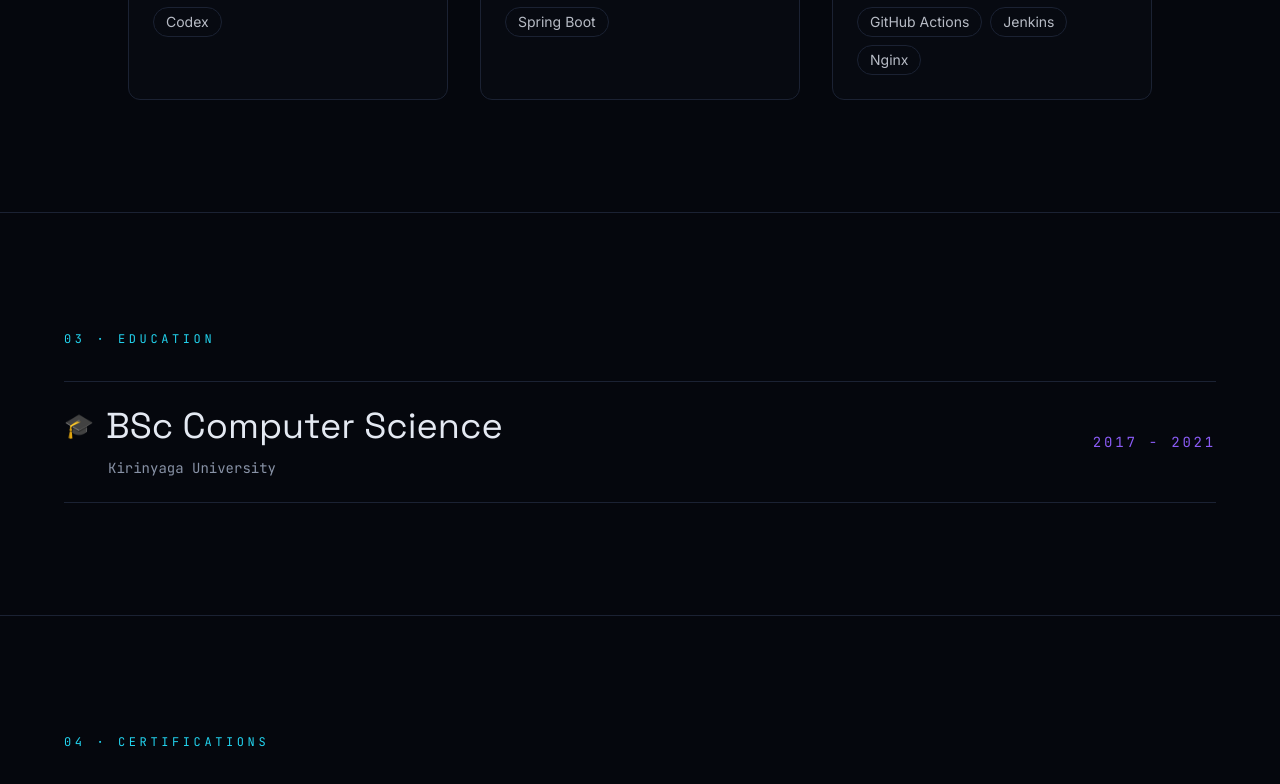
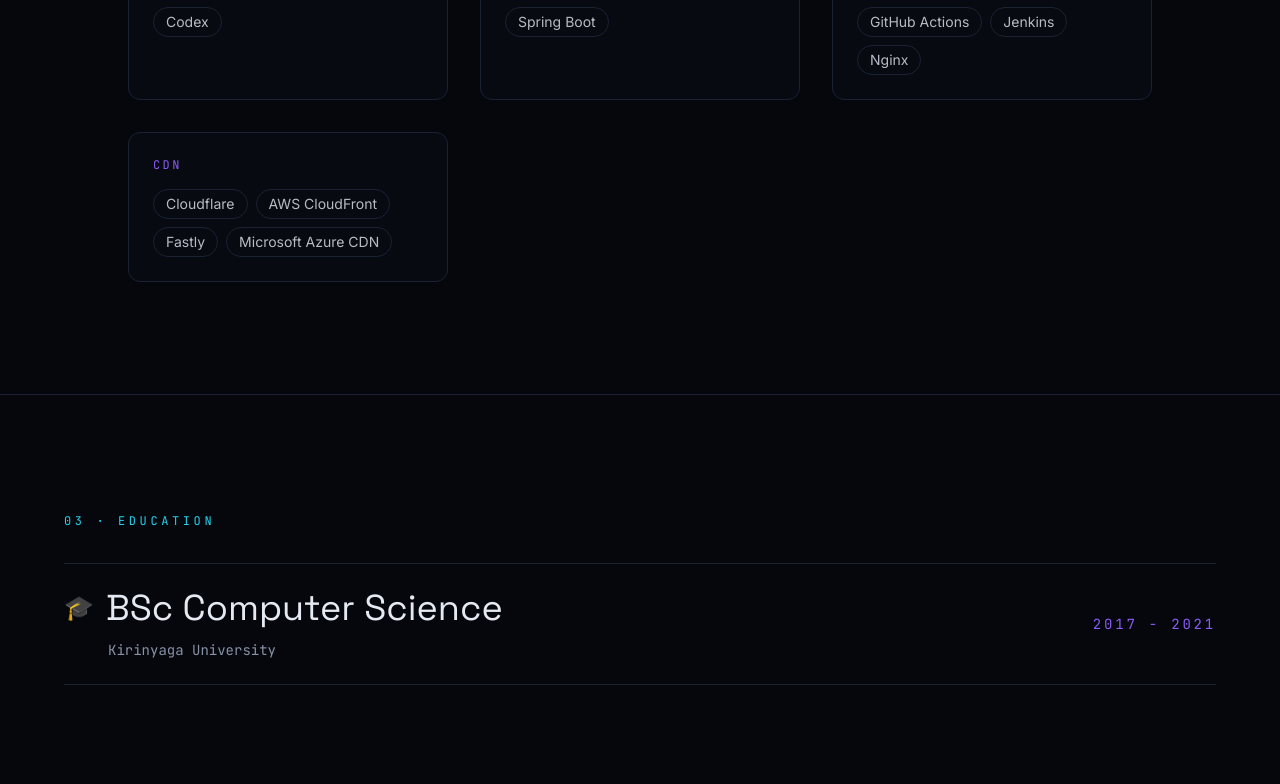
Before and after one commit to Simon-dev348/Simon-dev348.github.io, a Next.js app: page / in a window 1280 px wide. Shown: the part 2740-3524 px from the top of the page. Built offline with nearby package versions, Linux system fonts and the light colour scheme.

Commit message:
Updated Project Links

```diff
--- a/components/Projects.tsx
+++ b/components/Projects.tsx
@@ -3,6 +3,7 @@
 import { motion } from "framer-motion";
 import Reveal from "./Reveal";
 import { projects } from "@/lib/data";
+import { ExternalLink } from "lucide-react";
 
 export default function Projects() {
   return (
@@ -70,6 +71,18 @@
                   <span className="font-mono text-sm text-muted/60 md:text-right">
                     {project.year}
                   </span>
+
+                  <div className="projectUrl items-center justify-center md:flex">
+                    <a
+                      href={project.projectUrl}
+                      target="_blank"
+                      rel="noreferrer"
+                      className="flex shrink-0 items-center gap-1.5 rounded-full border border-line px-3 py-1.5 font-mono text-[10px] text-ink transition-colors hover:border-cyan hover:text-cyan sm:gap-2 sm:px-4 sm:py-2 sm:text-xs"
+                    >
+                      View Project
+                      <ExternalLink size={14} aria-hidden="true" />
+                    </a>
+                  </div>
                 </div>
               </motion.article>
             </Reveal>
--- a/lib/data.ts
+++ b/lib/data.ts
@@ -25,6 +25,7 @@
   AI_Tools: ["Claude", "Github Copilot", "Codex"],
   Frameworks: ["Next.js", "Django REST Framework", "Spring Boot"],
   DevOps: ["Docker", "Kubernetes", "GitHub Actions", "Jenkins","Nginx"],
+  CDN: ["Cloudflare", "AWS CloudFront", "Fastly", "Microsoft Azure CDN"],
 };
 
 export const projects = [
@@ -47,15 +48,15 @@
       "Gathering, documenting and turning system requirements into actionable development tasks",
     ],
     year: "2026",
-    projectUrl: "https://github.com/Simon-dev348",
+    projectUrl: "https://github.com/Simon-dev348/booking",
   },
   {
     id: "Inventory & POS Management-System",
     name: "Keen Inventory & POS Management System",
-    tag: "Collaboration with a developer team",
+    tag: "System is live",
     description:
       "A comprehensive inventory and point-of-sale management system designed to streamline operations for retail businesses.",
-    stack: ["Next.js 14", "TypeScript","React","Tailwind CSS", "Framer Motion"],
+    stack: ["Java", "Springboot", "Maven", "TypeScript","React","Tailwind CSS", "Cloudflare"],
     highlights: [
       "Implementation of a robust inventory management system with real-time tracking and reporting",
       "Deploying Hosting the system on Contabo Hosting with Docker and PostgreSQL for scalability and reliability",
@@ -65,7 +66,7 @@
       "Gathering, documenting and turning system requirements into actionable development tasks",
     ],
     year: "2026",
-    projectUrl: "https://github.com/Simon-dev348",
+    projectUrl: "https://github.com/Simon-dev348/Keen-POS",
   },
 
   {
@@ -84,7 +85,7 @@
       "Hosting and deployment strategy for cloud environments, including CI/CD pipelines and automated testing",
     ],
     year: "2026",
-    projectUrl: "https://github.com/Simon-dev348",
+    projectUrl: "https://github.com/Simon-dev348/Procurement-System",
   },
   {
     id: "portfolio",
@@ -99,7 +100,7 @@
       "Content-driven components — one data file, no hardcoded copy",
     ],
     year: "2026",
-    projectUrl: "https://github.com/Simon-dev348",
+    projectUrl: "https://github.com/Simon-dev348/Simon-dev348.github.io",
   },
     {
     id: "borasystems",
```
